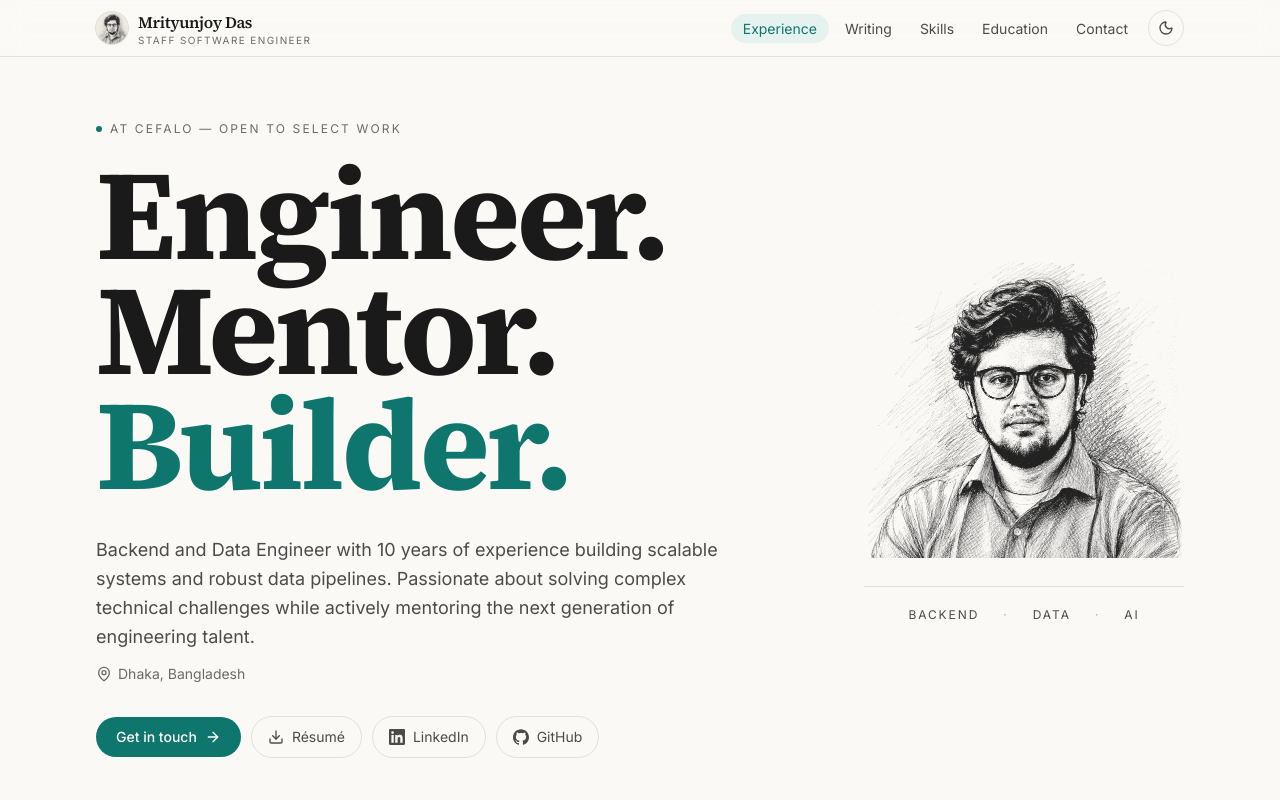
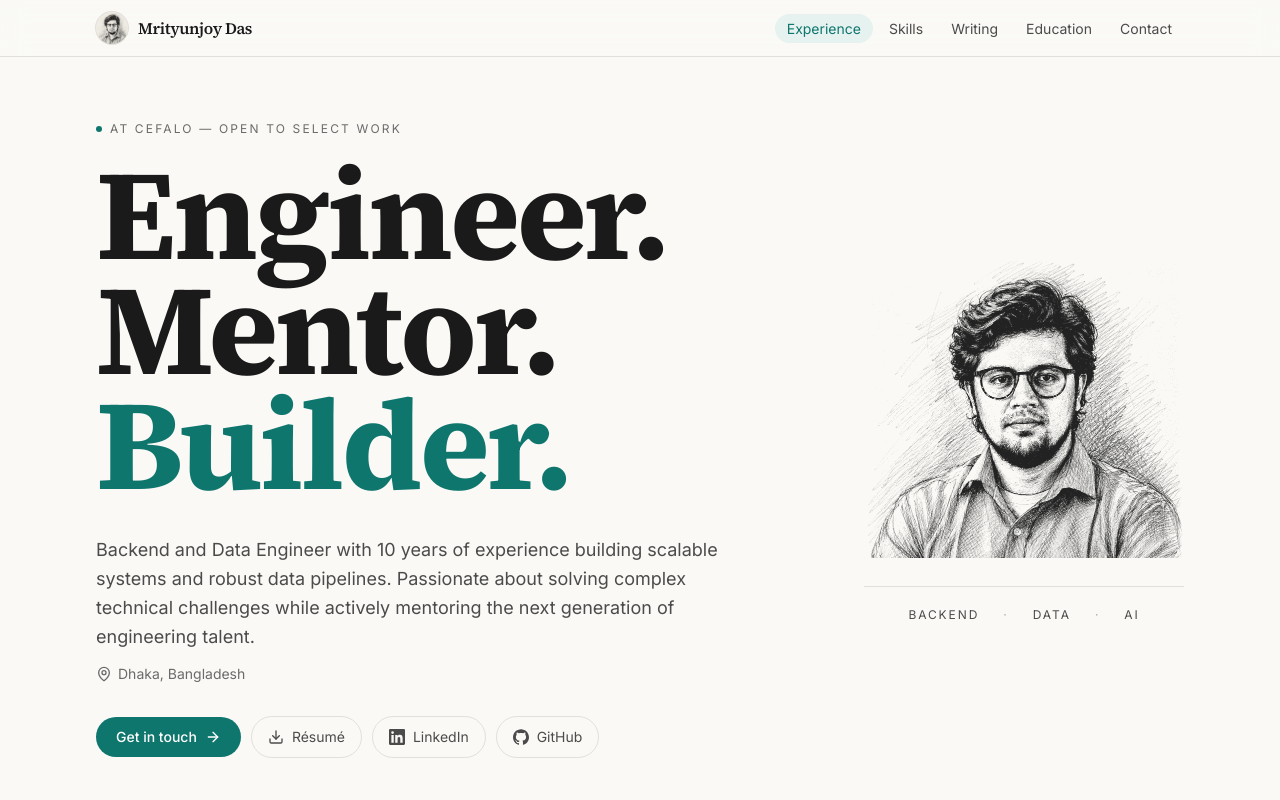
Before and after one commit to mjoyshuvo/profile, a Next.js app: page / in a window 1280 px wide. Shown: the top 800 px of the page. Built offline with nearby package versions, Linux system fonts and the light colour scheme.

Commit message:
Simplify the nav to name only, drop the theme toggle, put Skills before Writing
The page order follows the menu so the scrollspy can't highlight backwards.
The theme script stays in the layout, so anyone who already chose dark keeps
it — there is just no longer a control to change it.

```diff
--- a/app/page.tsx
+++ b/app/page.tsx
@@ -24,8 +24,8 @@ export default function Home() {
       <main id="main" className="w-full flex-1">
         <Hero />
         <Experience />
+        <Skills />
         <Writing />
-        <Skills />
         <Education />
         <Contact />
       </main>
--- a/components/Nav.tsx
+++ b/components/Nav.tsx
@@ -3,12 +3,11 @@
 import Image from "next/image";
 import { useEffect, useState } from "react";
 import { profile } from "@/content/profile";
-import { ThemeToggle } from "./ThemeToggle";
 
 const links = [
   { href: "#experience", label: "Experience" },
+  { href: "#skills", label: "Skills" },
   { href: "#writing", label: "Writing" },
-  { href: "#skills", label: "Skills" },
   { href: "#education", label: "Education" },
   { href: "#contact", label: "Contact" },
 ];
@@ -58,13 +57,8 @@ export function Nav() {
             // paper — otherwise the ink disappears on the dark palette.
             className="h-8 w-8 shrink-0 rounded-full bg-[#efece4] object-cover object-[50%_18%] ring-1 ring-rule"
           />
-          <span className="min-w-0 leading-tight">
-            <span className="block font-serif text-base font-semibold tracking-tight transition-colors group-hover:text-teal">
-              {profile.name}
-            </span>
-            <span className="hidden text-[0.625rem] uppercase tracking-[0.14em] text-ink-faint sm:block">
-              {profile.navSubtitle}
-            </span>
+          <span className="min-w-0 font-serif text-base font-semibold tracking-tight transition-colors group-hover:text-teal">
+            {profile.name}
           </span>
         </a>
 
@@ -86,7 +80,6 @@ export function Nav() {
               </li>
             ))}
           </ul>
-          <ThemeToggle />
         </div>
       </nav>
     </header>
--- a/content/profile.ts
+++ b/content/profile.ts
@@ -17,7 +17,6 @@ export const profile = {
    */
   metaDescription:
     "Staff Software Engineer with 10 years in backend, data, and AI engineering — ETL pipelines, FastAPI and Django services, and agentic systems, for Norwegian clients including Veyt and Ferdia.",
-  navSubtitle: "Staff Software Engineer",
   location: "Dhaka, Bangladesh",
   email: "mjoyshuvo@gmail.com",
   resumePath: "/Mrityunjoy_Das_Resume.pdf",
```
